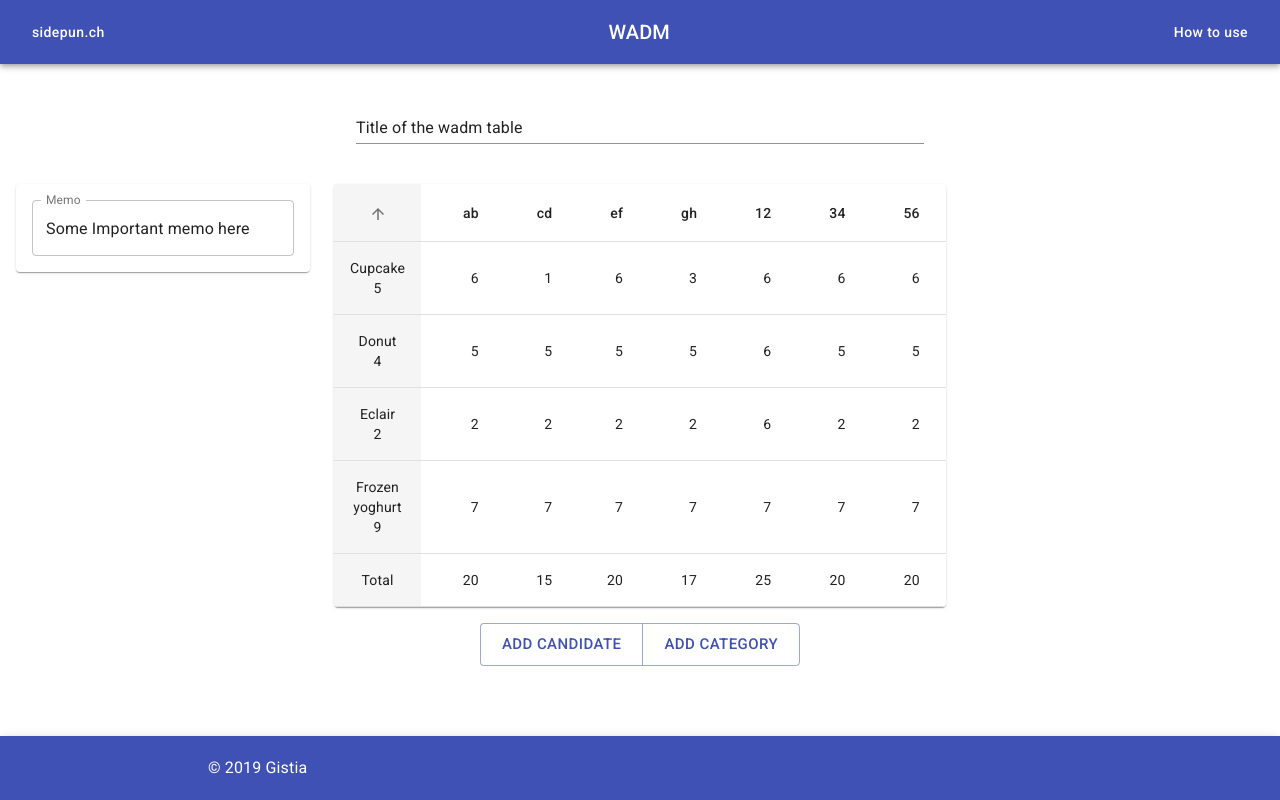
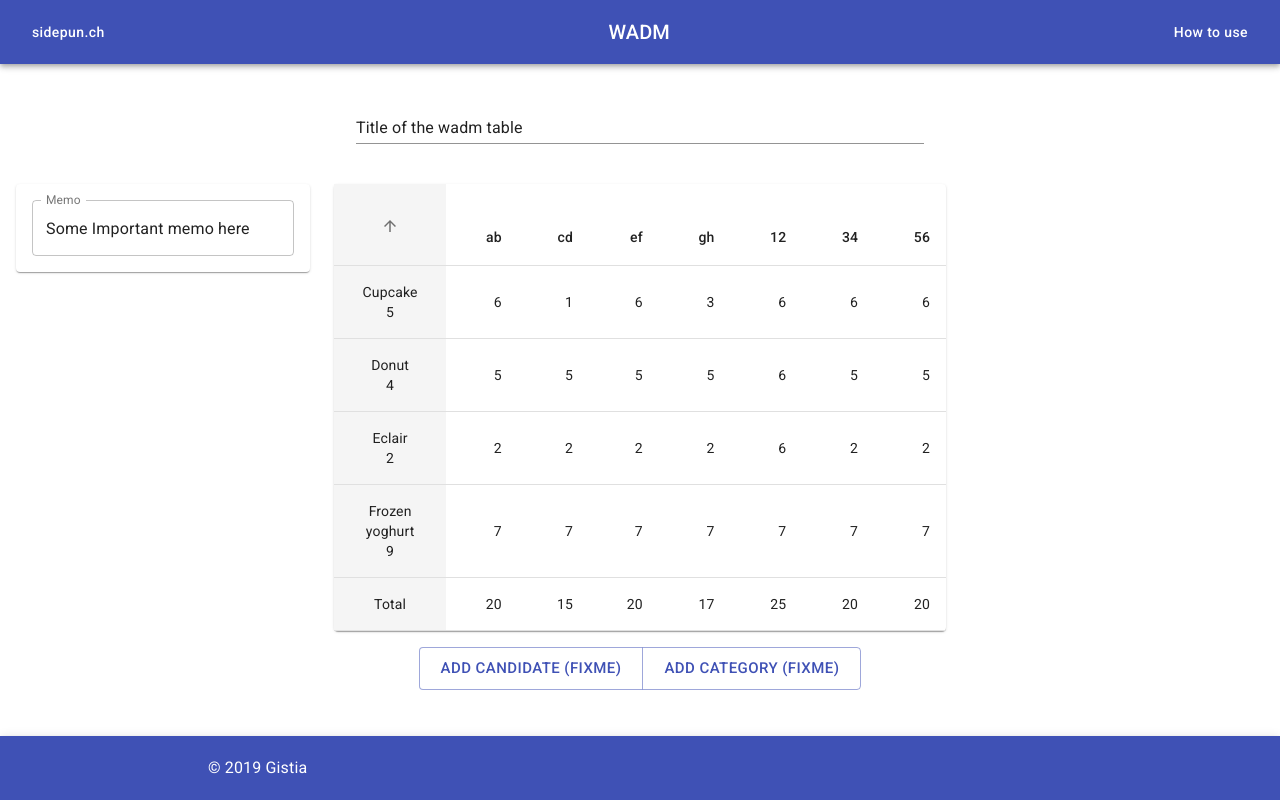
Before and after one commit to kim-sardine/wadm-react, a React (Create React App) app: page / in a window 1280 px wide. Built offline with nearby package versions, Linux system fonts and the light colour scheme; the HTML template or start-up script is replaced by a standard one.

Commit message:
[WIP] Move data to parent

```diff
--- a/src/App.tsx
+++ b/src/App.tsx
@@ -24,28 +24,54 @@ const useStyles = makeStyles((theme) => ({
 
 const sampleInputMemo = `Some Important memo here`;
 
-const sampleWadmColumns = [
-    { title: 'Name', field: 'name' },
-    { title: 'Surname', field: 'surname' },
-    { title: 'Birth Year', field: 'birthYear', type: 'numeric' },
-    { title: 'Birth Year 1', field: 'birthYear1', type: 'numeric' },
-    { title: 'Birth Year 2', field: 'birthYear2', type: 'numeric' },
-    {
-        title: 'Birth Place',
-        field: 'birthCity',
-        width: 150
-    },
+interface Candidate {
+    name: string;
+    values: Array<number>;
+}
+interface Category {
+    name: string;
+    index: number;
+    weight: number;
+}
+
+
+function createCandidate(
+    name: string,
+    values: Array<number>,
+): Candidate {
+    return { name, values };
+}
+
+function createCategory(
+    name: string,
+    index: number,
+    weight: number,
+): Category {
+    return { name, index, weight };
+}
+
+const sampleCandidates = [
+    createCandidate('ab', [6,5,2,7]),
+    createCandidate('cd', [1,5,2,7]),
+    createCandidate('ef', [6,5,2,7]),
+    createCandidate('gh', [3,5,2,7]),
+    createCandidate('12', [6,6,6,7]),
+    createCandidate('34', [6,5,2,7]),
+    createCandidate('56', [6,5,2,7]),
 ]
-const sampleWadmData = [
-    { name: 'Mehmet', surname: 'Baran', birthYear: 1987, birthYear1: 1987, birthYear2: 1987, birthCity: 63 },
-    { name: 'Zerya Betül', surname: 'Baran', birthYear: 2017, birthYear1: 2017, birthYear2: 2017, birthCity: 34 },
+
+const sampleCategories = [
+    createCategory('Cupcake', 0, 5),
+    createCategory('Donut', 1, 4),
+    createCategory('Eclair', 2, 2),
+    createCategory('Frozen yoghurt', 3, 9),
 ]
 
 
 function App() {
     const [inputMemo, setInputMemo] = useState(sampleInputMemo);
-    const [wadmColumns, setWadmColumns] = useState(sampleWadmColumns);
-    const [wadmData, setWadmData] = useState(sampleWadmData);
+    const [candidates, setCandidates] = useState(sampleCandidates);
+    const [categories, setCategories] = useState(sampleCategories);
 
     const onChangeInputMemo = (e: React.ChangeEvent<HTMLTextAreaElement>) => {
         setInputMemo(e.target.value);
@@ -69,7 +95,12 @@ function App() {
                     </Box>
                     <Box clone order={{ xs: 1, sm: 2 }}>
                         <Grid item xs={12} sm={6}>
-                            <WadmTable />
+                            <WadmTable
+                                inputCandidates={candidates}
+                                setCandidates={setCandidates}
+                                inputCategories={categories}
+                                setCategories={setCategories}
+                            />
                         </Grid>
                     </Box>
                     <Box clone order={3}>
--- a/src/components/WadmTable.tsx
+++ b/src/components/WadmTable.tsx
@@ -11,6 +11,7 @@ import TableSortLabel from '@material-ui/core/TableSortLabel';
 import Paper from '@material-ui/core/Paper';
 import Button from '@material-ui/core/Button';
 import ButtonGroup from '@material-ui/core/ButtonGroup';
+import EditIcon from '@material-ui/icons/Edit';
 
 interface Candidate {
     name: string;
@@ -22,40 +23,9 @@ interface Category {
     weight: number;
 }
 
+let candidates: Candidate[]  = [];
 
-function createCandidate(
-    name: string,
-    values: Array<number>,
-): Candidate {
-    return { name, values };
-}
-
-function createCategory(
-    name: string,
-    index: number,
-    weight: number,
-): Category {
-    return { name, index, weight };
-}
-
-const candidates = [
-    createCandidate('ab', [6,5,2,7]),
-    createCandidate('cd', [1,5,2,7]),
-    createCandidate('ef', [6,5,2,7]),
-    createCandidate('gh', [3,5,2,7]),
-    createCandidate('12', [6,6,6,7]),
-    createCandidate('34', [6,5,2,7]),
-    createCandidate('56', [6,5,2,7]),
-    createCandidate('78', [6,5,2,7]),
-    createCandidate('99', [6,5,2,7]),
-]
-
-const categories = [
-    createCategory('Cupcake', 0, 5),
-    createCategory('Donut', 1, 4),
-    createCategory('Eclair', 2, 2),
-    createCategory('Frozen yoghurt', 3, 9),
-]
+let categories: Category[]  = [];
 
 function descendingComparator(a: Category, b: Category, orderBy: number) {
     if (orderBy === -1) {
@@ -82,8 +52,6 @@ function getComparator(
     order: Order,
     orderBy: number,
 ): (a: Category, b: Category) => number {
-    console.log(order)
-    console.log(orderBy)
     return order === 'desc'
             ? (a, b) => descendingComparator(a, b, orderBy)
             : (a, b) => -descendingComparator(a, b, orderBy);
@@ -91,8 +59,6 @@ function getComparator(
 
 function stableSort(array: Category[], comparator: (a: Category, b: Category) => number) {
     const stabilizedThis = array.map((el, index) => [el, index] as [Category, number]);
-    console.log('stabilizedThis');
-    console.log(stabilizedThis);
     stabilizedThis.sort((a, b) => {
         const order = comparator(a[0], b[0]);
         if (order !== 0) {
@@ -148,16 +114,17 @@ function EnhancedTableHead(props: EnhancedTableProps) {
                             active={orderBy === index}
                             direction={orderBy === index ? order : 'asc'}
                             onClick={createSortHandler(index)}
+                            // TODO: LightGrey when inactive
                         >
-                            {candidate.name}
+                            &nbsp;
                             {orderBy === index ? (
+                                // FIXME: Do we need this?
                                 <span className={classes.visuallyHidden}>
                                     {order === 'desc' ? 'sorted descending' : 'sorted ascending'}
                                 </span>
                             ) : null}
                         </TableSortLabel>
-                        <div>
-                        </div>
+                        {candidate.name} {/* TODO: In Same Line */}
                     </TableCell>
                 ))}
             </TableRow>
@@ -181,12 +148,13 @@ const MyTableRow = (props: MyTableRowProps) => {
                 </div>
             </TableCell>
             {candidates.map((candidate) => (
-                <TableCell align="right">{candidate.values[category.index]}</TableCell>
+                <TableCell align="right">{candidate.values[category.index]}</TableCell> // TODO: Need Input
             ))}
         </TableRow>
     );
 };
 
+// TODO: Highlight Color
 const MyTotalRow = () => {
     return (
         <TableRow hover key="total">
@@ -223,7 +191,7 @@ const useStyles = makeStyles((theme: Theme) =>
             marginBottom: theme.spacing(2),
         },
         table: {
-            minWidth: 750,
+            // minWidth: 750,
         },
         visuallyHidden: {
             border: 0,
@@ -239,7 +207,20 @@ const useStyles = makeStyles((theme: Theme) =>
     }),
 );
 
-export default function WadmTable() {
+interface WadmTableProps {
+    inputCandidates: Candidate[],
+    setCandidates: React.Dispatch<React.SetStateAction<Candidate[]>>,
+    inputCategories: Category[],
+    setCategories: React.Dispatch<React.SetStateAction<Category[]>>,
+}
+
+export default function WadmTable(props: WadmTableProps) {
+
+    const { inputCandidates, setCandidates, inputCategories, setCategories } = props;
+
+    candidates = inputCandidates;
+    categories = inputCategories;
+
     const classes = useStyles();
     const [order, setOrder] = useState<Order>('asc');
     const [orderBy, setOrderBy] = useState<number>(-1);
@@ -250,16 +231,15 @@ export default function WadmTable() {
         setOrderBy(property);
     };
 
-
     return (
         <div className={classes.root}>
             <Paper className={classes.paper}>
                 <TableContainer>
                     <Table
                         className={classes.table}
-                        aria-labelledby="tableTitle"
+                        aria-labelledby="Wadm Table"
                         size="medium"
-                        aria-label="enhanced table"
+                        aria-label="wadm table"
                     >
                         <EnhancedTableHead
                             classes={classes}
@@ -270,7 +250,7 @@ export default function WadmTable() {
                         <TableBody>
                             {
                                 stableSort(categories, getComparator(order, orderBy))
-                                    .map((category) => { // TODO: Implement Sorting
+                                    .map((category) => {
                                         return (
                                             <MyTableRow category={category} />
                                         );
@@ -283,8 +263,8 @@ export default function WadmTable() {
             </Paper>
             <Box textAlign='center'>
                 <ButtonGroup size="large" color="primary" aria-label="large outlined primary button group">
-                    <Button>Add Candidate</Button>
-                    <Button>Add Category</Button>
+                    <Button>Add Candidate (FIXME)</Button>
+                    <Button>Add Category (FIXME)</Button>
                 </ButtonGroup>
             </Box>
         </div>
```
